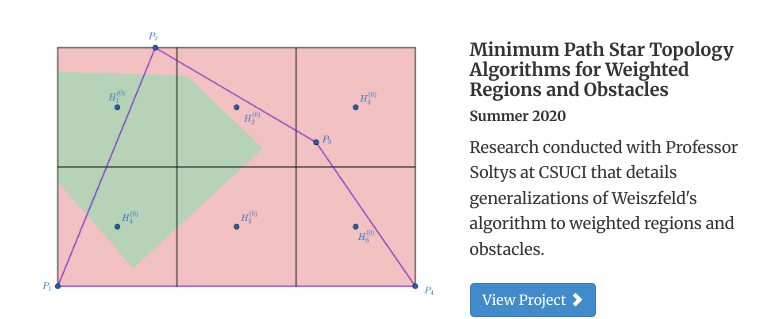
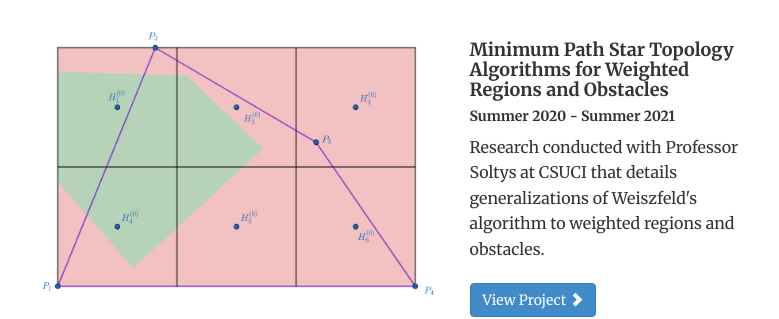
Before and after one commit to tylertking/tylertking.github.io, a Jekyll site: the page built from research/index.html, in a window 1280 px wide and 900 px high, scrolled down 886 px. Shown: the part 153-472 px from the top of the window, without its empty margins (248-1027 px from the left). Built offline with Jekyll 4.4.1, drawn with Linux system fonts in a browser that asks for light colours.

Commit message:
Final touches

```diff
--- a/404.html
+++ b/404.html
@@ -5,5 +5,5 @@ title: 404 Error
 
 <div class="error">
 	<h1>404 Error</h1>
-	<p class="lead">The page you're trying to access doesn't exist. Try <a href="/" title="Lilly Chin homepage">going back to the homepage</a>, or use the navigation menu above to find what you're looking for.</p>
+	<p class="lead">The page you're trying to access doesn't exist. Try <a href="/" title="Tyler King homepage">going back to the homepage</a>, or use the navigation menu above to find what you're looking for.</p>
 </div>
--- a/_config.yml
+++ b/_config.yml
@@ -1,7 +1,7 @@
 # Site settings
-title: Lilly Chin
-description: Lilly Chin's personal website ( lillych.in ), student at MIT (Massachusetts Institute of Technology) interested in electrical engineering, computer science, mechanical engineering and biomedical engineering
-url: "lillych.in" # the base hostname & protocol for your site
-github_username: ltchin
+title: Tyler King
+description: Tyler King's website
+url: "tylertking.com" # the base hostname & protocol for your site
+github_username: tylertking
 markdown: kramdown
 theme: jekyll-theme-minimal
--- a/about/index.html
+++ b/about/index.html
@@ -10,7 +10,7 @@ description: Credits and information about tylertking.com
       <ul class="list-styled">
         <li>Licensed under a <a rel="license" href="http://creativecommons.org/licenses/by/3.0/deed.en_US">Creative Commons Attribution 3.0 Unported License</a>. </li>
         <li>Powered by <a href="http://jekyllrb.com/" title="Jekyll">Jekyll</a></li>
-        <li>Hosted on <a href="http://github.com/ltchin/ltchin.github.io" title="This site hosted on GitHub">GitHub</a> thanks to <a href="http://pages.github.com/" title="GitHub Pages">GitHub Pages</a></li>
+        <li>Hosted on <a href="https://github.com/tylertking/tylertking.github.io" title="This site hosted on GitHub">GitHub</a> thanks to <a href="http://pages.github.com/" title="GitHub Pages">GitHub Pages</a></li>
         <li>Built with <a href="http://getbootstrap.com/" title="Bootstrap 3.0">Bootstrap 3.0</a></li>
         <li>Using typefaces <a href="http://www.google.com/fonts/specimen/Merriweather" title ="Merriweather">Merriweather</a> by <a href="https://plus.google.com/106288796449831139244/about" title="Eben Sorkin">Eben Sorkin</a> and <a href="http://www.google.com/fonts/specimen/Montserrat" title="Montserrat">Montserrat</a> by <a href="http://www.zkysky.com.ar/" title="ZkySky Design">Julieta Ulanovsky</a></li>
         <li>Favicon modified from <a href="http://www.favicon.cc/?action=icon&file_id=105117" title = "Favicon Generator">favicon.cc</a></li>
--- a/research/index.html
+++ b/research/index.html
@@ -20,7 +20,7 @@ description: Research Experience of Tyler King
 <p>  </p>
 
 {% include project-blurb.html inDepth="miscellaneous/qc.html" preview="resplot.PNG" subtitle="Summer 2021" title="Error Analysis of 3-qubit Standard and Modified Grover’s Algorithms through Noisy Channels" description="An unpublished manuscript covering my work over summer 2021 and some related PSETs I did in conjunction with it."%}
-{% include project-blurb.html inDepth="miscellaneous/startopology.html" preview="weighted regions 2.PNG" subtitle="Summer 2020" title="Minimum Path Star Topology Algorithms for Weighted Regions and Obstacles" description="Research conducted with Professor Soltys at CSUCI that details generalizations of Weiszfeld's algorithm to weighted regions and obstacles."%}
+{% include project-blurb.html inDepth="miscellaneous/startopology.html" preview="weighted regions 2.PNG" subtitle="Summer 2020 - Summer 2021" title="Minimum Path Star Topology Algorithms for Weighted Regions and Obstacles" description="Research conducted with Professor Soltys at CSUCI that details generalizations of Weiszfeld's algorithm to weighted regions and obstacles."%}
 
 <h2>Institute for Creative Technologies</h2>
 <p></p>
```
Also changed, not shown: README.md.
